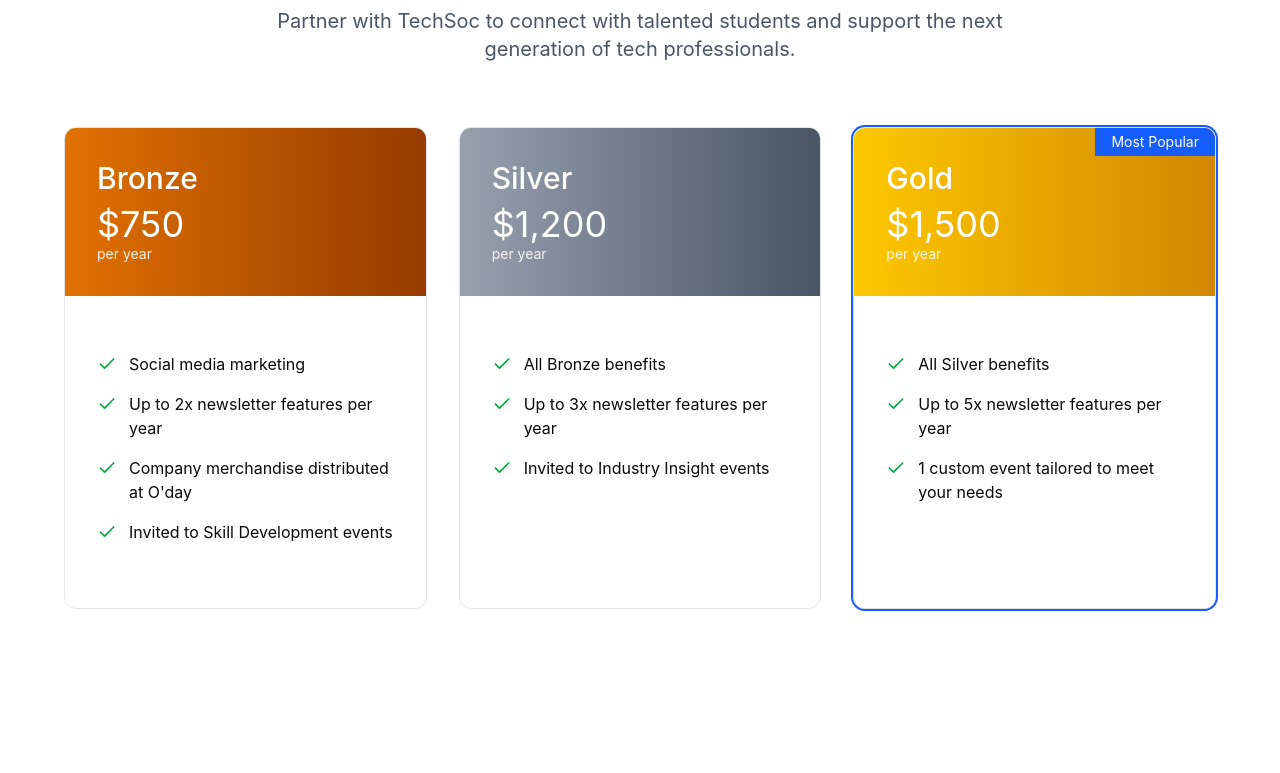
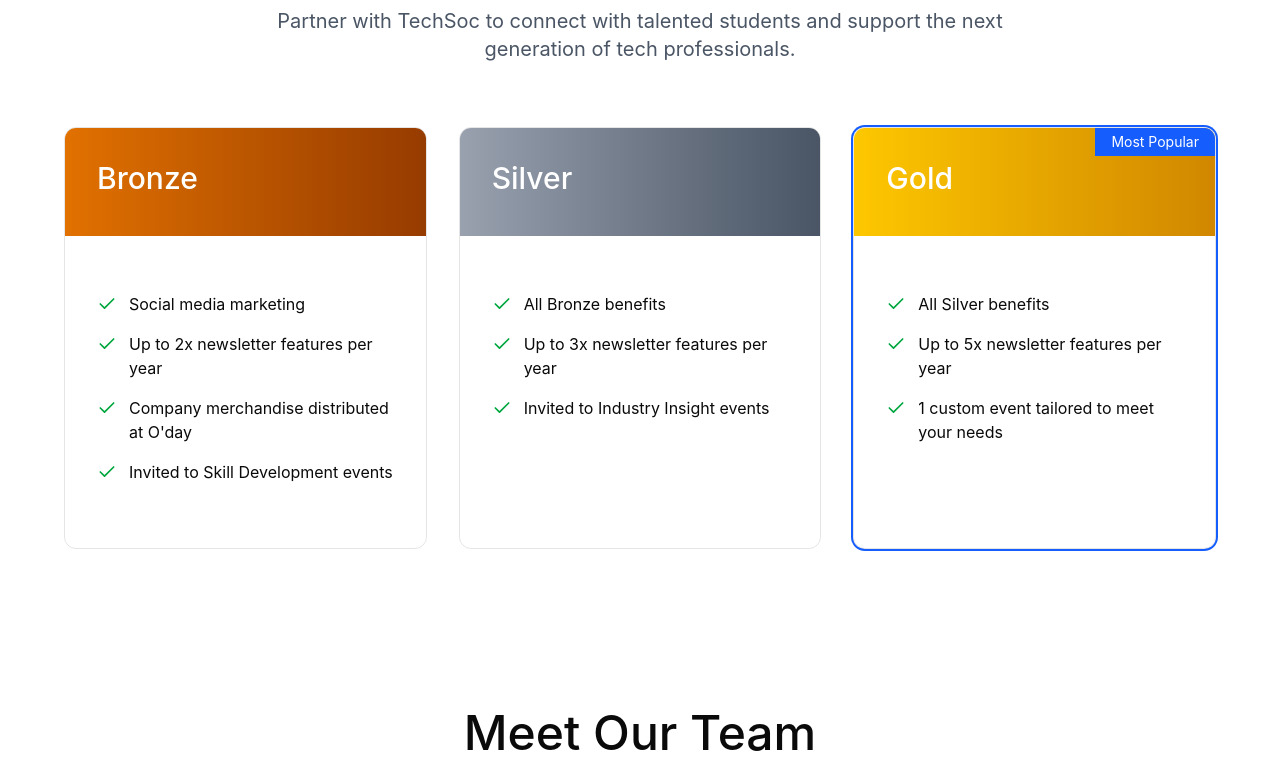
Before and after one commit to UTS-TechSoc/Society-website, a React (Vite) app: page / in a window 1280 px wide. Shown: the part 1740-2513 px from the top of the page. Built offline with nearby package versions, Linux system fonts and the light colour scheme.

Commit message:
Task: Remove prices from packages

```diff
--- a/src/app/components/SponsorshipPackages.tsx
+++ b/src/app/components/SponsorshipPackages.tsx
@@ -33,10 +33,12 @@
                                 className={`bg-gradient-to-r ${pkg.color} p-8 text-white`}
                             >
                                 <h3 className='text-3xl mb-2'>{pkg.name}</h3>
-                                <div className='text-4xl'>{pkg.price}</div>
-                                <div className='text-sm opacity-90'>
-                                    per year
-                                </div>
+                                <div className='text-4xl'>{pkg?.price}</div>
+                                {pkg?.price ? (
+                                    <div className='text-sm opacity-90'>
+                                        per year
+                                    </div>
+                                ) : null}
                             </div>
                             <div className='p-8'>
                                 <ul className='space-y-4 mb-8'>
--- a/src/assets/content.ts
+++ b/src/assets/content.ts
@@ -30,7 +30,6 @@
 export const packagesData = [
     {
         name: 'Bronze',
-        price: '$750',
         color: 'from-amber-600 to-amber-800',
         features: [
             'Social media marketing',
@@ -41,7 +40,6 @@
     },
     {
         name: 'Silver',
-        price: '$1,200',
         color: 'from-gray-400 to-gray-600',
         features: [
             'All Bronze benefits',
@@ -51,7 +49,6 @@
     },
     {
         name: 'Gold',
-        price: '$1,500',
         color: 'from-yellow-400 to-yellow-600',
         popular: true,
         features: [
```
